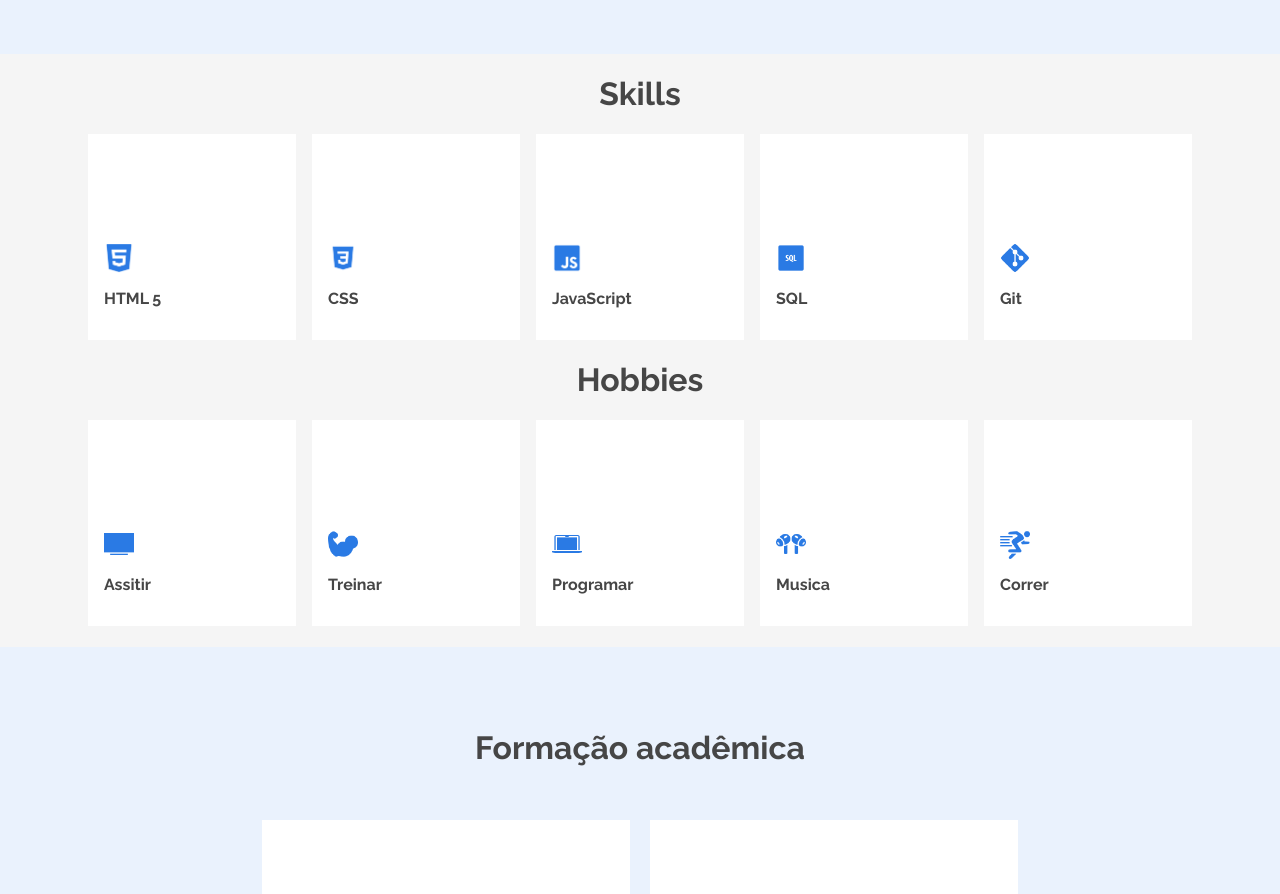
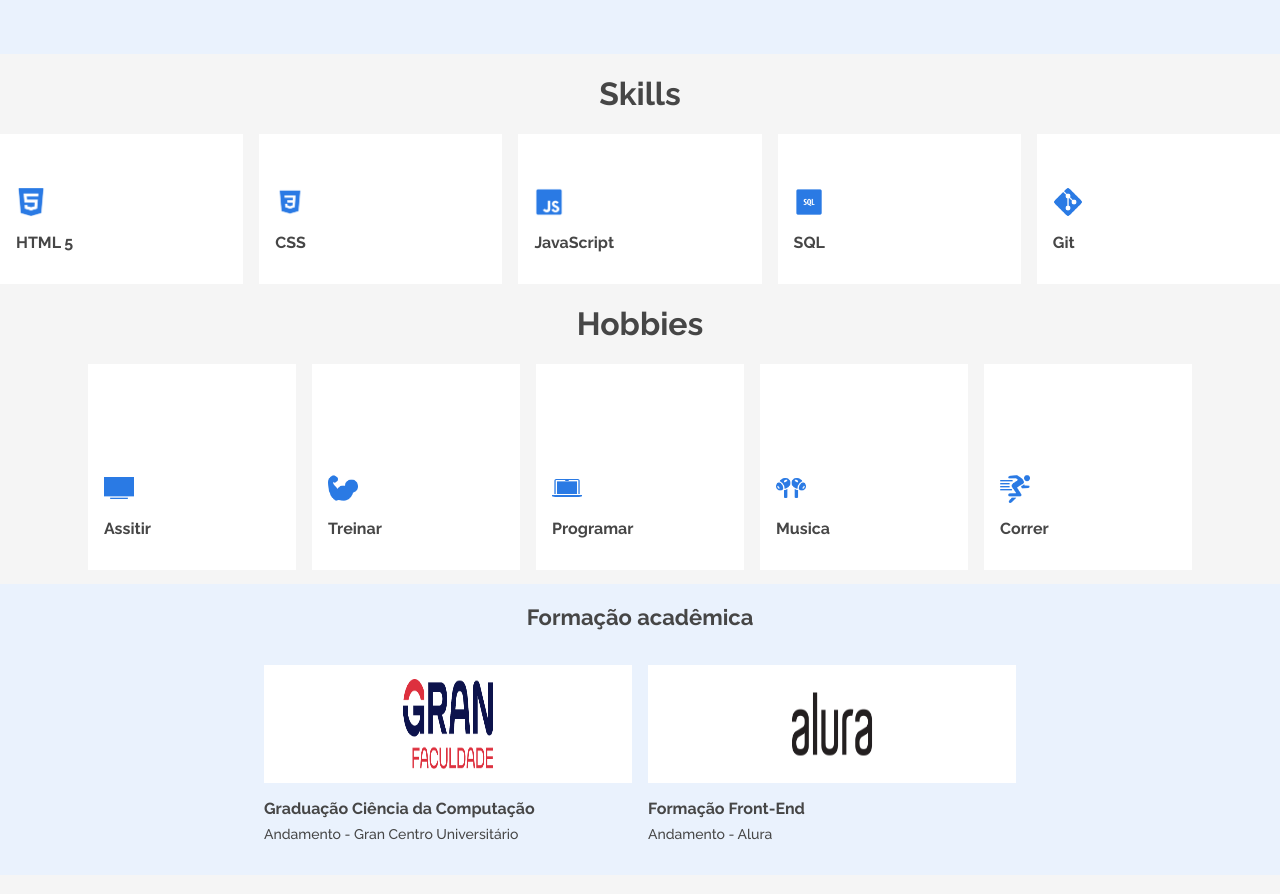
Before and after one commit to AnthonySantoss/T6-ONE-ALURA---ORACLE, a plain HTML site: page Portfolio/index.html in a window 1280 px wide. Shown: the part 720-1614 px from the top of the page. Drawn offline with nearby package versions, Linux system fonts and the light colour scheme.

Commit message:
atualização

```diff
--- a/Portfolio/style.css
+++ b/Portfolio/style.css
@@ -462,4 +462,39 @@ footer{
         font-size: 14px;
 
     }
+
+    .hobbies-skills{
+        display: flex;
+        overflow-x: scroll;
+    }
+
+    .skills{
+        width: 224px;
+        height: 118px;
+    }
+
+    .formacao-academica{
+        height: 291px;
+    }
+    .formacao-academica h1{
+        font-size: 22px;
+        padding-top: 20px;
+        padding-bottom: 20px;
+    }
+    .formacao{
+        height: 118px;
+    }
+
+    .formacao img {
+        width: 90px;
+        height: 90px;
+    }
+
+    .informacao-academica h3{
+        font-size: 16px;
+    }
+
+    .informacao-academica p{
+        font-size: 14px;
+    }
 }
```
